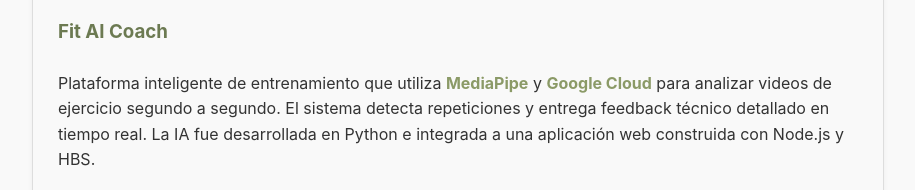
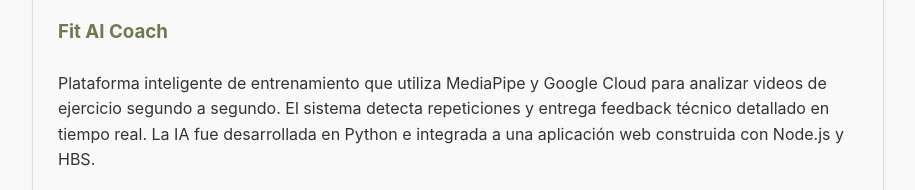
Before and after one commit to ferlmdl/ferlmdl.github.io, a plain HTML site: page index.html in a window 1280 px wide. Shown: the part 1069-1259 px from the top of the page, without its empty margins (182-1097 px from the left). Drawn offline with Linux system fonts and the light colour scheme.

```diff
--- a/index.html
+++ b/index.html
@@ -118,7 +118,7 @@
 
             <div class="proyecto">
                 <h3><a href="https://github.com/ferlmdl/FitAI-Coach" target="_blank">Fit AI Coach</a></h3>
-                <p>Plataforma inteligente de entrenamiento que utiliza <strong>MediaPipe</strong> y <strong>Google Cloud</strong> para analizar videos de ejercicio segundo a segundo. El sistema detecta repeticiones y entrega feedback técnico detallado en tiempo real. La IA fue desarrollada en Python e integrada a una aplicación web construida con Node.js y HBS.</p>
+                <p>Plataforma inteligente de entrenamiento que utiliza MediaPipe y Google Cloud para analizar videos de ejercicio segundo a segundo. El sistema detecta repeticiones y entrega feedback técnico detallado en tiempo real. La IA fue desarrollada en Python e integrada a una aplicación web construida con Node.js y HBS.</p>
             </div>
 
             <div class="proyecto">
```
